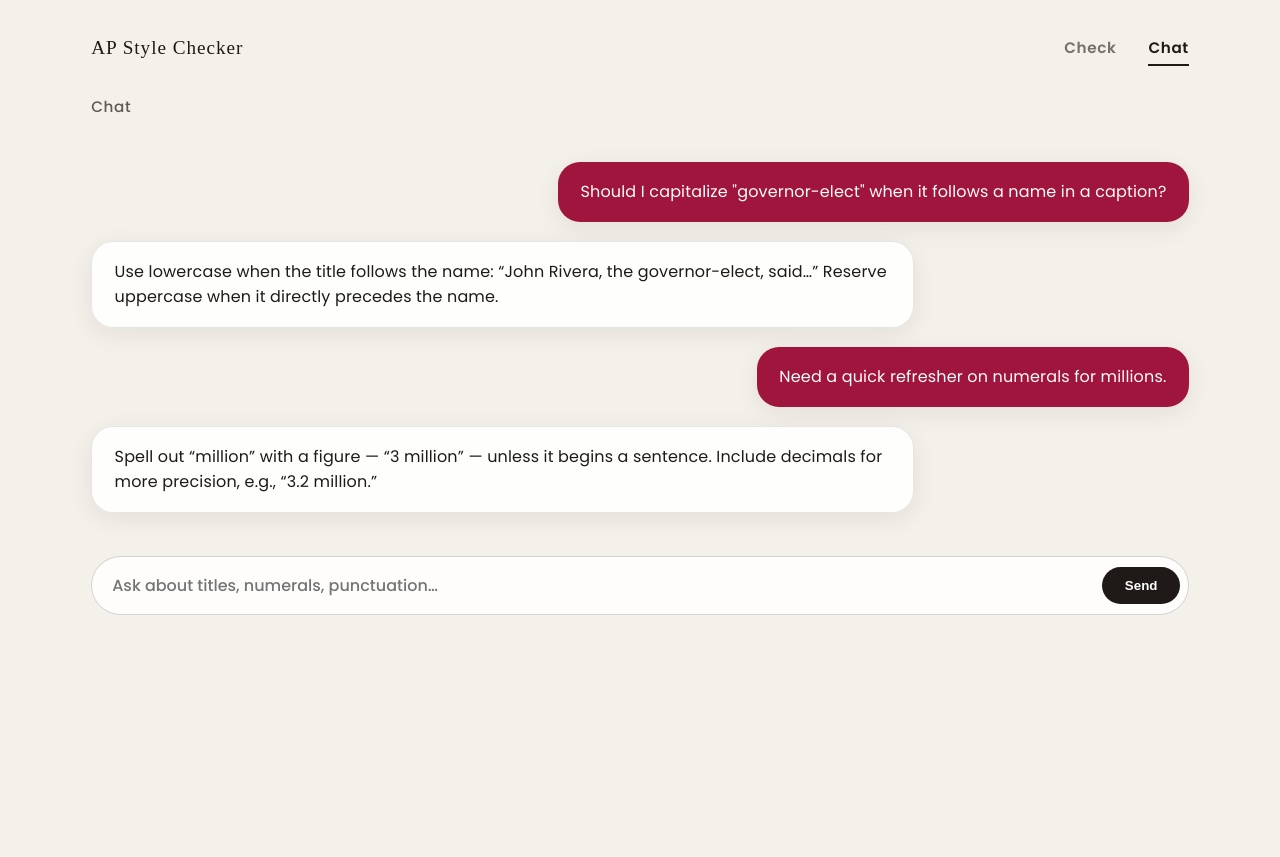
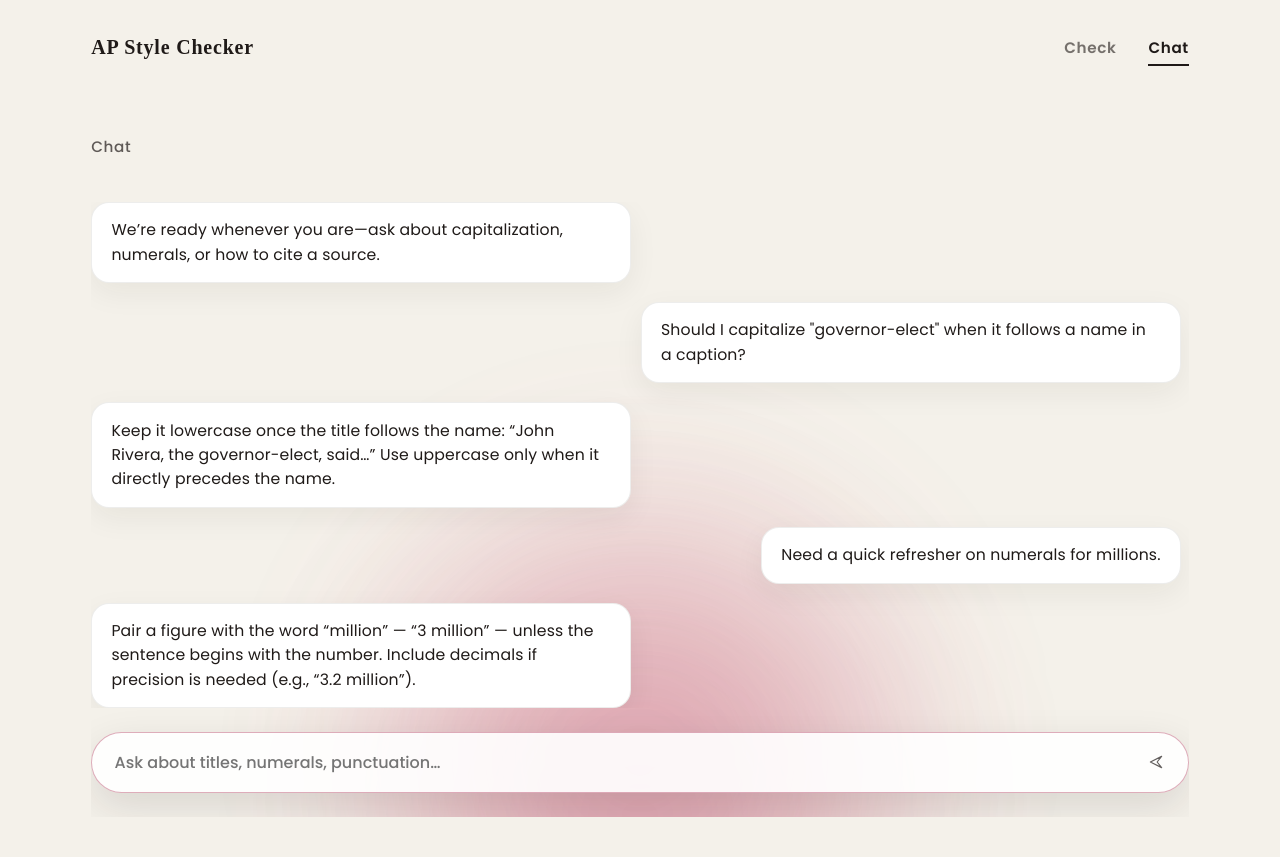
Before and after one commit to anna-yp/ap_style_checker, a Flask app: template website/templates/premium_interface.html in a window 1280 px wide, after a click on "Chat". Before the commit the page ends 615 px from the top, so only its background shows below. Run offline with Flask 3, Linux system fonts and the light colour scheme; the template is opened without the code that fills it, so the values that code supplies are empty; some web fonts are replaced.

Commit message:
gradiant burst chat background

```diff
--- a/website/templates/premium_interface.html
+++ b/website/templates/premium_interface.html
@@ -42,7 +42,7 @@
     .page-shell {
       max-width: 1200px;
       margin: 0 auto;
-      padding: 2rem clamp(1.5rem, 4vw, 4rem) 5rem;
+      padding: 2rem clamp(1.5rem, 4vw, 4rem) 2.5rem;
       display: flex;
       flex-direction: column;
       gap: 2rem;
@@ -58,10 +58,10 @@
 
     .brand {
       font-family: "AG Display", serif;
-      font-size: 1.2rem;
-      letter-spacing: 0.05em;
+      font-size: 1.25rem;
+      letter-spacing: 0.04em;
       text-transform: none;
-      font-weight: 400;
+      font-weight: 600;
       border: none;
       background: transparent;
       padding: 0;
@@ -238,6 +238,37 @@
       max-width: 1100px;
       margin: 0 auto;
       width: 100%;
+      padding: 2.5rem 0 1.5rem;
+      position: relative;
+      min-height: calc(100vh - 200px);
+      display: flex;
+      align-items: flex-end;
+      overflow: hidden;
+    }
+
+    .chat-panel::before,
+    .chat-panel::after {
+      content: "";
+      position: absolute;
+      left: 50%;
+      transform: translateX(-50%);
+      width: 720px;
+      height: 720px;
+      opacity: 0.65;
+      filter: blur(70px);
+      pointer-events: none;
+      z-index: 0;
+    }
+
+    .chat-panel::before {
+      bottom: -360px;
+      background: radial-gradient(circle, rgba(160, 21, 61, 0.4), transparent 70%);
+    }
+
+    .chat-panel::after {
+      bottom: -300px;
+      background: radial-gradient(circle, rgba(194, 50, 89, 0.3), transparent 65%),
+        radial-gradient(circle, rgba(224, 110, 140, 0.25), transparent 70%);
     }
 
     .chat-layout {
@@ -245,10 +276,18 @@
       flex-direction: column;
       gap: 1.5rem;
       font-family: "Poppins", system-ui, sans-serif;
-      max-width: 1100px;
-      margin: 0 auto;
+      min-height: 65vh;
       width: 100%;
-      min-height: 520px;
+      position: relative;
+      z-index: 1;
+    }
+
+    .chat-content {
+      display: flex;
+      flex-direction: column;
+      gap: 1.5rem;
+      min-height: 60vh;
+      position: relative;
     }
 
     .chat-transcript {
@@ -256,34 +295,39 @@
       flex-direction: column;
       gap: 1.2rem;
       flex: 1;
+      overflow-y: auto;
+      padding-right: 0.5rem;
     }
 
     .message {
-      max-width: 75%;
-      padding: 1.1rem 1.4rem;
-      border-radius: 22px;
+      max-width: min(70%, 540px);
+      padding: 0.95rem 1.2rem;
+      border-radius: 18px;
       line-height: 1.55;
-      font-size: 1rem;
-      background: rgba(255, 255, 255, 0.9);
-      border: 1px solid rgba(32, 26, 24, 0.1);
-      box-shadow: 0 6px 25px rgba(32, 26, 24, 0.08);
+      font-size: 0.98rem;
+      border: 1px solid rgba(32, 26, 24, 0.08);
+      background: #ffffff;
+      box-shadow: 0 10px 30px rgba(32, 26, 24, 0.06);
+      color: var(--ink);
     }
 
     .message.user {
       align-self: flex-end;
-      background: var(--rose);
-      color: #fffdf7;
-      border: none;
+    }
+
+    .message.assistant {
+      align-self: flex-start;
     }
 
     .chat-input {
-      border: 1px solid rgba(32, 26, 24, 0.18);
+      border: 1px solid rgba(160, 21, 61, 0.35);
       border-radius: 999px;
-      padding: 0.35rem 0.5rem 0.35rem 1.25rem;
+      padding: 0.4rem 0.7rem 0.4rem 1.4rem;
       display: flex;
       gap: 0.75rem;
       align-items: center;
-      background: rgba(255, 255, 255, 0.85);
+      background: rgba(255, 255, 255, 0.9);
+      box-shadow: 0 14px 40px rgba(32, 26, 24, 0.12);
     }
 
     .chat-input textarea {
@@ -301,12 +345,22 @@
 
     .send-btn {
       border: none;
-      border-radius: 999px;
-      padding: 0.7rem 1.4rem;
-      background: var(--ink);
-      color: #fff;
-      font-weight: 600;
+      border-radius: 50%;
+      padding: 0.4rem;
+      width: 42px;
+      height: 42px;
+      background: transparent;
+      color: rgba(32, 26, 24, 0.6);
       cursor: pointer;
+      display: flex;
+      align-items: center;
+      justify-content: center;
+    }
+
+    .send-btn svg {
+      width: 18px;
+      height: 18px;
+      stroke: rgba(32, 26, 24, 0.7);
     }
 
     @media (max-width: 700px) {
@@ -385,21 +439,28 @@
       <section id="chat-view" class="view" aria-label="Chat experience" aria-hidden="true">
         <div class="chat-panel">
           <div class="chat-layout">
+            <div class="chat-content">
               <p class="section-label">Chat</p>
               <div class="chat-transcript">
+                <div class="message assistant">We’re ready whenever you are—ask about capitalization, numerals, or how to cite a source.</div>
                 <div class="message user">Should I capitalize "governor-elect" when it follows a name in a caption?</div>
                 <div class="message assistant">
-                Use lowercase when the title follows the name: “John Rivera, the governor-elect, said…” Reserve uppercase when it directly precedes the name.
+                  Keep it lowercase once the title follows the name: “John Rivera, the governor-elect, said…” Use uppercase only when it directly precedes the name.
                 </div>
                 <div class="message user">Need a quick refresher on numerals for millions.</div>
                 <div class="message assistant">
-                Spell out “million” with a figure — “3 million” — unless it begins a sentence. Include decimals for more precision, e.g., “3.2 million.”
+                  Pair a figure with the word “million” — “3 million” — unless the sentence begins with the number. Include decimals if precision is needed (e.g., “3.2 million”).
                 </div>
               </div>
               <form class="chat-input" onsubmit="return false;">
                 <textarea rows="1" placeholder="Ask about titles, numerals, punctuation…"></textarea>
-              <button class="send-btn" type="button">Send</button>
+                <button class="send-btn" type="button" aria-label="Send message">
+                  <svg fill="none" viewBox="0 0 24 24" stroke-width="1.5">
+                    <path stroke-linecap="round" stroke-linejoin="round" d="M4.5 12L19.5 4.5L13.5 12L19.5 19.5L4.5 12Z"></path>
+                  </svg>
+                </button>
               </form>
+            </div>
           </div>
         </div>
       </section>
```
Lines whose indentation alone changed are shown as unchanged.
